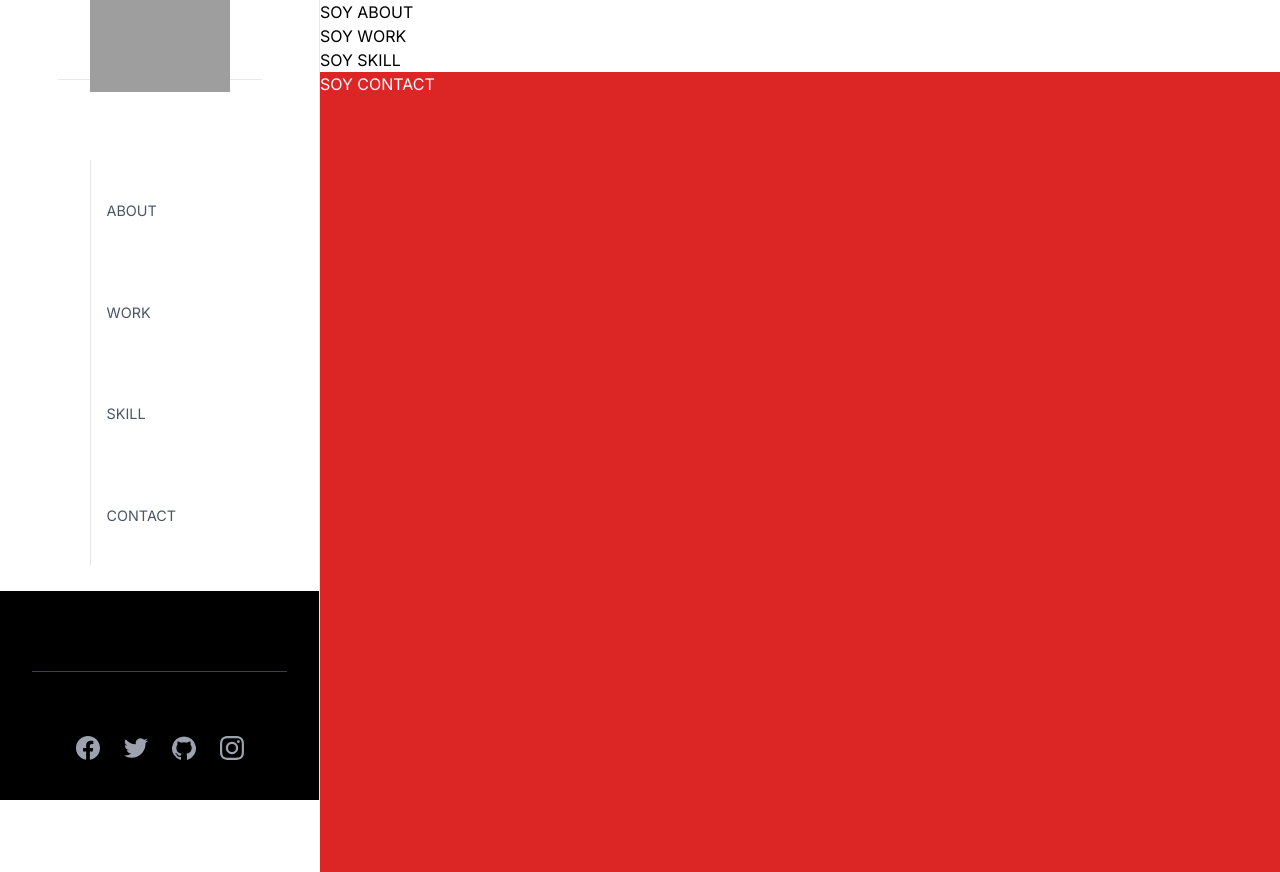
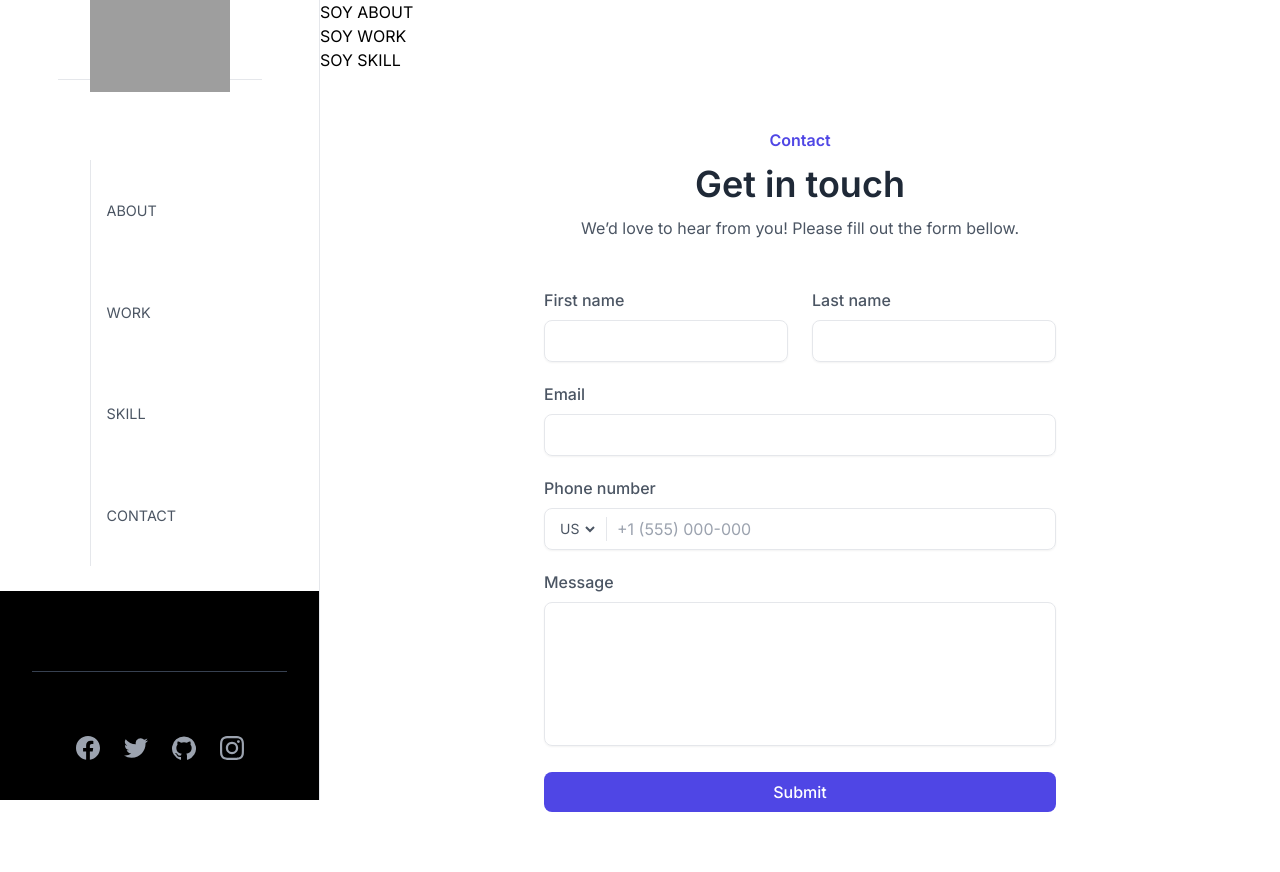
Before and after one commit to pablitomartinez/portfolio-dev, a Next.js app in the folder portfolio/: page / in a window 1280 px wide. Built offline with nearby package versions, Linux system fonts and the light colour scheme; grey boxes are pictures that could not be loaded.

Commit message:
se creo estructura del componente Contact-estilo medio-

```diff
--- a/portfolio/app/components/Contact.jsx
+++ b/portfolio/app/components/Contact.jsx
@@ -1,9 +1,100 @@
-import React from 'react'
+// import React from 'react'
+
+// export default function Contact() {
+//   return (
+//     <div className='bg-red-600 text-white h-full' >
+//       SOY CONTACT
+//     </div>
+//   )
+// }
 
 export default function Contact() {
-  return (
-    <div className='bg-red-600 text-white h-full' >
-      SOY CONTACT
-    </div>
-  )
+
+    return (
+        <main className="py-14">
+            <div className="max-w-screen-xl mx-auto px-4 text-gray-600 md:px-8">
+                <div className="max-w-lg mx-auto space-y-3 sm:text-center">
+                    <h3 className="text-indigo-600 font-semibold">
+                        Contact
+                    </h3>
+                    <p className="text-gray-800 text-3xl font-semibold sm:text-4xl">
+                        Get in touch
+                    </p>
+                    <p>
+                        We’d love to hear from you! Please fill out the form bellow.
+                    </p>
+                </div>
+                <div className="mt-12 max-w-lg mx-auto">
+                    <form
+                        onSubmit={(e) => e.preventDefault()}
+                        className="space-y-5"
+                    >
+                        <div className="flex flex-col items-center gap-y-5 gap-x-6 [&>*]:w-full sm:flex-row">
+                            <div>
+                                <label className="font-medium">
+                                    First name
+                                </label>
+                                <input
+                                    type="text"
+                                    required
+                                    className="w-full mt-2 px-3 py-2 text-gray-500 bg-transparent outline-none border focus:border-indigo-600 shadow-sm rounded-lg"
+                                />
+                            </div>
+                            <div>
+                                <label className="font-medium">
+                                    Last name
+                                </label>
+                                <input
+                                    type="text"
+                                    required
+                                    className="w-full mt-2 px-3 py-2 text-gray-500 bg-transparent outline-none border focus:border-indigo-600 shadow-sm rounded-lg"
+                                />
+                            </div>
+                        </div>
+                        <div>
+                            <label className="font-medium">
+                                Email
+                            </label>
+                            <input
+                                type="email"
+                                required
+                                className="w-full mt-2 px-3 py-2 text-gray-500 bg-transparent outline-none border focus:border-indigo-600 shadow-sm rounded-lg"
+                            />
+                        </div>
+                        <div>
+                            <label className="font-medium">
+                                Phone number
+                            </label>
+                            <div className="relative mt-2">
+                                <div className="absolute inset-y-0 left-3 my-auto h-6 flex items-center border-r pr-2">
+                                    <select className="text-sm bg-transparent outline-none rounded-lg h-full">
+                                        <option>US</option>
+                                        <option>ES</option>
+                                        <option>MR</option>
+                                    </select>
+                                </div>
+                                <input
+                                    type="number"
+                                    placeholder="+1 (555) 000-000"
+                                    required
+                                    className="w-full pl-[4.5rem] pr-3 py-2 appearance-none bg-transparent outline-none border focus:border-indigo-600 shadow-sm rounded-lg"
+                                />
+                            </div>
+                        </div>
+                        <div>
+                            <label className="font-medium">
+                                Message
+                            </label>
+                            <textarea required className="w-full mt-2 h-36 px-3 py-2 resize-none appearance-none bg-transparent outline-none border focus:border-indigo-600 shadow-sm rounded-lg"></textarea>
+                        </div>
+                        <button
+                            className="w-full px-4 py-2 text-white font-medium bg-indigo-600 hover:bg-indigo-500 active:bg-indigo-600 rounded-lg duration-150"
+                        >
+                            Submit
+                        </button>
+                    </form>
+                </div>
+            </div>
+        </main>
+    )
 }
```
